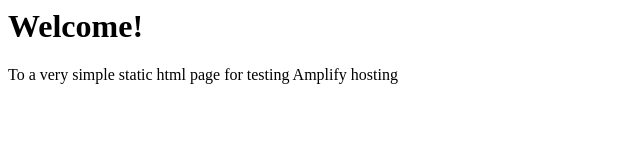
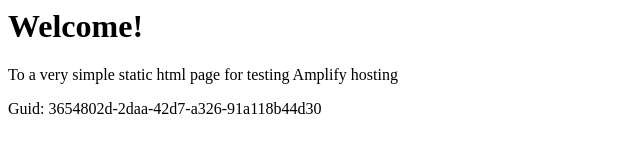
Before and after one commit to aws-aemilia-arn/Github-PR-Commit-Integration-Test-DoNotTouch-Gith-OKSLNVO2-v1-preprod-eu-north-1, a website: page src/index.html in a window 1280 px wide. Shown: the whole page, without its empty margins (0-640 px from the left). Drawn offline with Linux system fonts and the light colour scheme.

Commit message:
commit from integ tests

```diff
--- a/src/index.html
+++ b/src/index.html
@@ -1,3 +1,5 @@
+
+
 <html lang="en">
 
 <head>
@@ -10,6 +12,6 @@
 <body>
     <h1>Welcome!</h1>
     <p>To a very simple static html page for testing Amplify hosting</p>
-</body>
+    <p>Guid: 3654802d-2daa-42d7-a326-91a118b44d30</p></body>
 
 </html>
```
